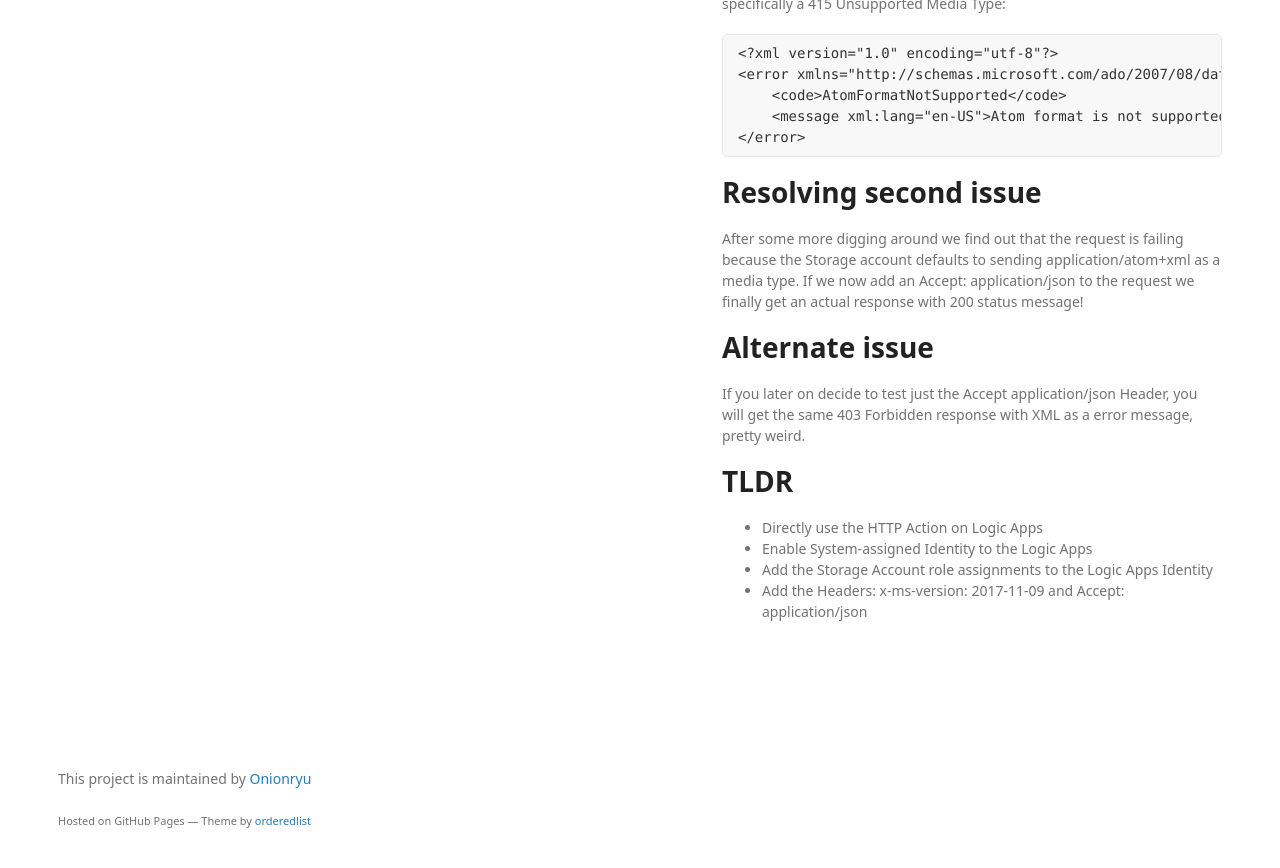
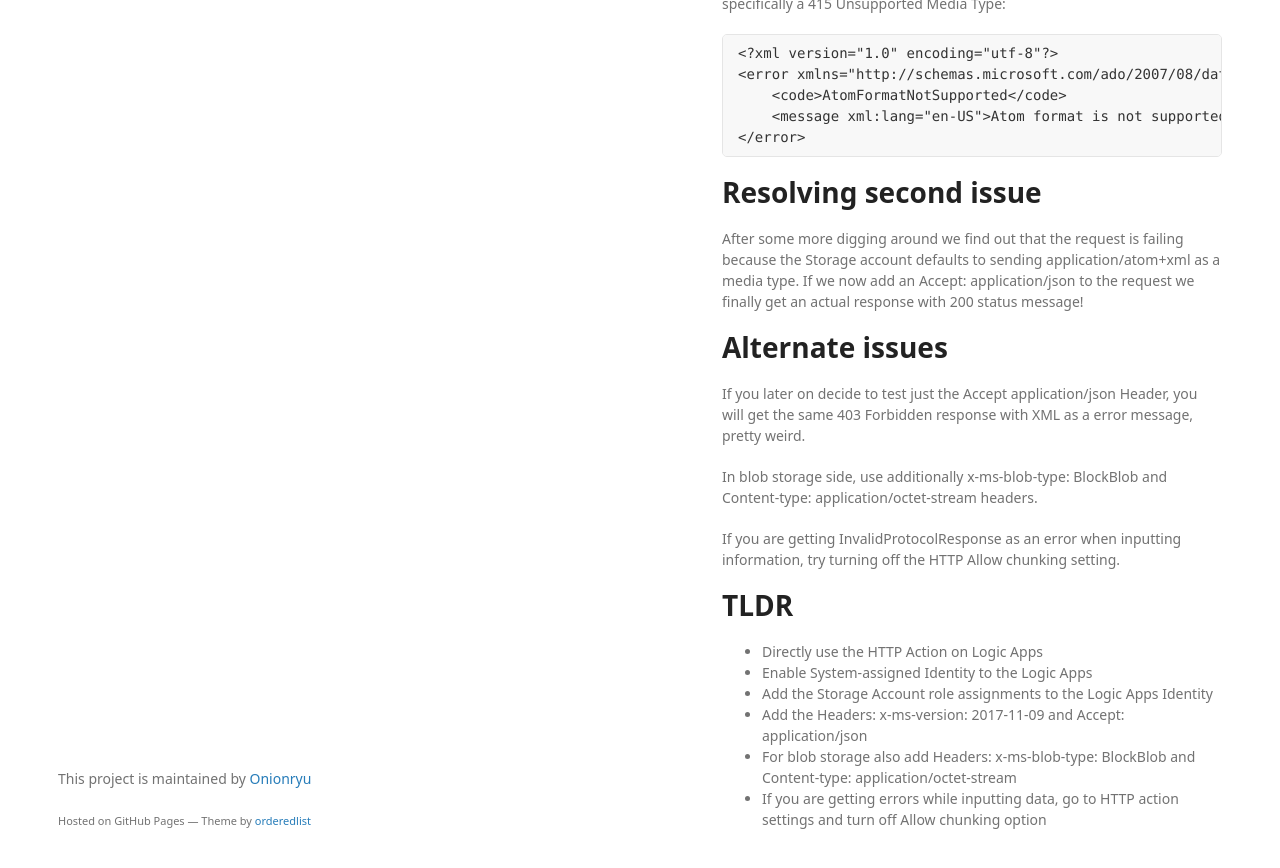
Before and after one commit to Onionryu/reasonably-integrated, a Jekyll site: the page built from docs/logic-apps/consumption-and-storage-account.md, in a window 1280 px wide and 900 px high, scrolled down 1229 px. Shown: the top 868 px of the window. Built offline with Jekyll 4.4.1, drawn with Linux system fonts in a browser that asks for light colours; our own code applies the rules of GitHub Pages for plain Markdown files.

Commit message:
added more info to ocnsumption and storage account

```diff
--- a/docs/logic-apps/consumption-and-storage-account.md
+++ b/docs/logic-apps/consumption-and-storage-account.md
@@ -46,11 +46,17 @@ Adding this header to the call gives us a different response this time, more spe
 # Resolving second issue
 After some more digging around we find out that the request is failing because the Storage account defaults to sending application/atom+xml as a media type. If we now add an Accept: application/json to the request we finally get an actual response with 200 status message!
 
-# Alternate issue
+# Alternate issues
 If you later on decide to test just the Accept application/json Header, you will get the same 403 Forbidden response with XML as a error message, pretty weird.
+
+In blob storage side, use additionally x-ms-blob-type: BlockBlob and Content-type: application/octet-stream headers.
+
+If you are getting InvalidProtocolResponse as an error when inputting information, try turning off the HTTP Allow chunking setting.
 
 # TLDR
 - Directly use the HTTP Action on Logic Apps
 - Enable System-assigned Identity to the Logic Apps
 - Add the Storage Account role assignments to the Logic Apps Identity
 - Add the Headers: x-ms-version: 2017-11-09 and Accept: application/json
+- For blob storage also add Headers: x-ms-blob-type: BlockBlob and Content-type: application/octet-stream
+- If you are getting errors while inputting data, go to HTTP action settings and turn off Allow chunking option
```
